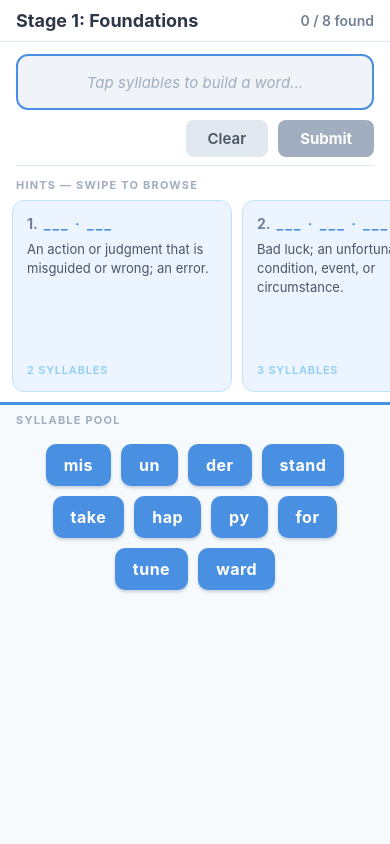
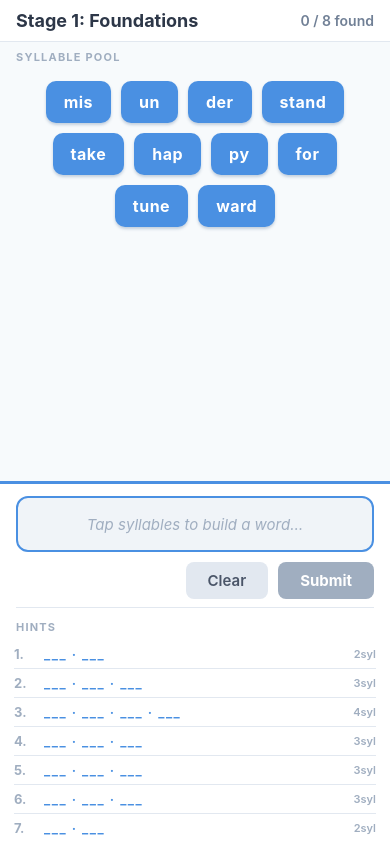
Before and after one commit to armonkahil/vocabularyGuessGame, a React Native app: screen / in a window 390 px wide. Built offline with nearby package versions, Linux system fonts and the light colour scheme.

Commit message:
flipped screen

```diff
--- a/src/components/HintList.tsx
+++ b/src/components/HintList.tsx
@@ -1,5 +1,5 @@
 import React from 'react';
-import { FlatList, View, Text, StyleSheet } from 'react-native';
+import { ScrollView, View, Text, StyleSheet } from 'react-native';
 import { TargetWord } from '../types';
 
 interface Props {
@@ -7,16 +7,15 @@ interface Props {
   solvedWordIds: Set<string>;
 }
 
-interface CardProps {
+interface RowProps {
   item: TargetWord;
   index: number;
   isSolved: boolean;
 }
 
-const HintCard: React.FC<CardProps> = ({ item, index, isSolved }) => (
-  <View style={[styles.card, isSolved && styles.solvedCard]}>
-    <View style={styles.cardHeader}>
-      <Text style={styles.cardIndex}>{index + 1}.</Text>
+const HintRow: React.FC<RowProps> = ({ item, index, isSolved }) => (
+  <View style={[styles.row, isSolved && styles.solvedRow]}>
+    <Text style={styles.rowIndex}>{index + 1}.</Text>
     {isSolved ? (
       <Text style={styles.solvedWord}>{item.word}</Text>
     ) : (
@@ -24,89 +23,72 @@ const HintCard: React.FC<CardProps> = ({ item, index, isSolved }) => (
         {item.syllables.map(() => '___').join(' · ')}
       </Text>
     )}
-    </View>
-    <Text style={[styles.definition, isSolved && styles.solvedDefinition]}>
-      {item.definition}
-    </Text>
     {!isSolved && (
       <Text style={styles.syllableCount}>
-        {item.syllables.length} syllable{item.syllables.length !== 1 ? 's' : ''}
+        {item.syllables.length}syl
       </Text>
     )}
   </View>
 );
 
 export const HintList: React.FC<Props> = ({ targetWords, solvedWordIds }) => (
-  <FlatList
-    data={targetWords}
-    keyExtractor={(item) => item.id}
-    horizontal
-    showsHorizontalScrollIndicator={false}
+  <ScrollView
+    style={styles.scroll}
     contentContainerStyle={styles.list}
-    renderItem={({ item, index }) => (
-      <HintCard item={item} index={index} isSolved={solvedWordIds.has(item.id)} />
-    )}
+    showsVerticalScrollIndicator={false}
+  >
+    {targetWords.map((item, index) => (
+      <HintRow
+        key={item.id}
+        item={item}
+        index={index}
+        isSolved={solvedWordIds.has(item.id)}
       />
+    ))}
+  </ScrollView>
 );
 
 const styles = StyleSheet.create({
+  scroll: {
+    flex: 1,
+  },
   list: {
-    paddingHorizontal: 12,
-    paddingVertical: 6,
+    paddingHorizontal: 14,
+    paddingVertical: 4,
   },
-  card: {
-    width: 220,
-    backgroundColor: '#EBF4FF',
-    borderRadius: 12,
-    padding: 14,
-    marginRight: 10,
-    borderWidth: 1.5,
-    borderColor: '#BEE3F8',
-    justifyContent: 'space-between',
-  },
-  solvedCard: {
-    backgroundColor: '#C6F6D5',
-    borderColor: '#68D391',
-  },
-  cardHeader: {
+  row: {
     flexDirection: 'row',
     alignItems: 'center',
-    marginBottom: 8,
-    gap: 6,
+    paddingVertical: 6,
+    borderBottomWidth: 1,
+    borderBottomColor: '#E2E8F0',
+    gap: 8,
   },
-  cardIndex: {
-    color: '#718096',
+  solvedRow: {
+    borderBottomColor: '#9AE6B4',
+  },
+  rowIndex: {
+    width: 22,
+    color: '#A0AEC0',
     fontWeight: '700',
-    fontSize: 14,
+    fontSize: 13,
   },
   blanks: {
+    flex: 1,
     color: '#4A90E2',
-    fontSize: 14,
+    fontSize: 13,
     fontWeight: '700',
-    letterSpacing: 2,
-    flexShrink: 1,
+    letterSpacing: 1.5,
   },
   solvedWord: {
+    flex: 1,
     color: '#22543D',
-    fontSize: 16,
+    fontSize: 14,
     fontWeight: '800',
-    textTransform: 'lowercase',
-  },
-  definition: {
-    color: '#4A5568',
-    fontSize: 13,
-    lineHeight: 19,
-    flexGrow: 1,
-  },
-  solvedDefinition: {
-    color: '#276749',
   },
   syllableCount: {
-    marginTop: 8,
-    color: '#90CDF4',
+    color: '#A0AEC0',
     fontSize: 11,
     fontWeight: '600',
-    textTransform: 'uppercase',
-    letterSpacing: 0.8,
   },
 });
--- a/src/screens/GameScreen.tsx
+++ b/src/screens/GameScreen.tsx
@@ -98,7 +98,23 @@ export const GameScreen: React.FC = () => {
       </View>
 
       {/* ══════════════════════════════════════════════════════════════════════
-          SECTION 2 — Display & Hints  (top 45% of remaining space)
+          SECTION 1 — Syllable Pool  (top 55% of remaining space)
+      ══════════════════════════════════════════════════════════════════════ */}
+      <View style={styles.sectionSyllables}>
+        <Text style={styles.sectionLabel}>Syllable Pool</Text>
+        <ScrollView contentContainerStyle={styles.syllableGrid}>
+          {stage.syllablePool.map((syllable) => (
+            <SyllableButton
+              key={syllable}
+              syllable={syllable}
+              onPress={handleSyllablePress}
+            />
+          ))}
+        </ScrollView>
+      </View>
+
+      {/* ══════════════════════════════════════════════════════════════════════
+          SECTION 2 — Display & Hints  (bottom 45% of remaining space)
       ══════════════════════════════════════════════════════════════════════ */}
       <View style={styles.sectionDisplay}>
 
@@ -112,26 +128,10 @@ export const GameScreen: React.FC = () => {
 
         <View style={styles.internalDivider} />
 
-        {/* 2b — Scrollable hint cards */}
-        <Text style={styles.sectionLabel}>Hints — swipe to browse</Text>
+        {/* 2b — Hint list */}
+        <Text style={styles.sectionLabel}>Hints</Text>
         <HintList targetWords={stage.targetWords} solvedWordIds={solvedWordIds} />
 
-      </View>
-
-      {/* ══════════════════════════════════════════════════════════════════════
-          SECTION 1 — Syllable Pool  (bottom 55% of remaining space)
-      ══════════════════════════════════════════════════════════════════════ */}
-      <View style={styles.sectionSyllables}>
-        <Text style={styles.sectionLabel}>Syllable Pool</Text>
-        <ScrollView contentContainerStyle={styles.syllableGrid}>
-          {stage.syllablePool.map((syllable) => (
-            <SyllableButton
-              key={syllable}
-              syllable={syllable}
-              onPress={handleSyllablePress}
-            />
-          ))}
-        </ScrollView>
       </View>
 
     </SafeAreaView>
@@ -167,22 +167,22 @@ const styles = StyleSheet.create({
     color: '#718096',
   },
 
-  // ── Section 2: Display & Hints ───────────────────────
-  // flex: 45 means this takes 45 parts out of 45+55=100 → 45% of space
-  sectionDisplay: {
-    flex: 45,
-    borderBottomWidth: 3,
-    borderBottomColor: '#4A90E2',
-    paddingBottom: 4,
-    overflow: 'hidden',
-  },
-
   // ── Section 1: Syllable Pool ─────────────────────────
   // flex: 55 means this takes 55 parts out of 100 → 55% of space
   sectionSyllables: {
     flex: 55,
     backgroundColor: '#F7FAFC',
+    borderBottomWidth: 3,
+    borderBottomColor: '#4A90E2',
     paddingTop: 4,
+  },
+
+  // ── Section 2: Display & Hints ───────────────────────
+  // flex: 45 means this takes 45 parts out of 45+55=100 → 45% of space
+  sectionDisplay: {
+    flex: 45,
+    paddingBottom: 4,
+    overflow: 'hidden',
   },
 
   // ── Syllable grid (row-wrap inside ScrollView) ───────
```
Also changed, not shown: 2 other files (tests, documents, lock files or other folders). Lines whose indentation alone changed are shown as unchanged.
